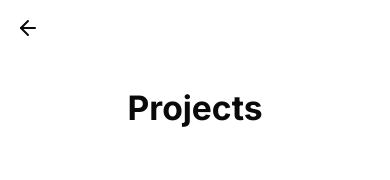
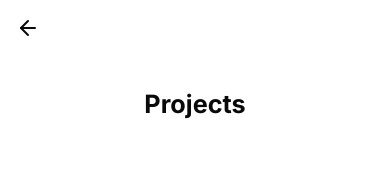
Before and after one commit to Mintostar/portfolio-app, a Next.js app: page /projects in a window 390 px wide. Shown: the top 180 px of the page. Built offline with nearby package versions, Linux system fonts and the light colour scheme.

Commit message:
- タイトル部分をコンポーネント化した
Note: タイピングのアニメーション後のバグがまだ残ってたから直したい

```diff
--- a/app/about/page.tsx
+++ b/app/about/page.tsx
@@ -1,11 +1,11 @@
 "use client";
 
 import { useState, useEffect } from "react";
-import { Typewriter } from "react-simple-typewriter";
 import { BackButton } from "@/components/BackButton";
 import { Card, CardContent } from "@/components/ui/card";
 import { motion } from "framer-motion";
 import { Github } from "lucide-react";
+import { AnimatedTitle } from "@/components/AnimatedTitle";
 
 export default function AboutPage() {
   const [typingDone, setTypingDone] = useState(false);
@@ -51,29 +51,7 @@ export default function AboutPage() {
     <main className="relative min-h-screen px-4 py-8 sm:px-6 lg:px-8">
       <BackButton />
 
-      <motion.h1
-        className={`text-4xl sm:text-5xl md:text-7xl font-bold text-center left-1/2 -translate-x-1/2 z-10 ${typingDone ? "absolute" : "fixed"
-          }`}
-        initial={{ top: "50%", scale: 1, translateY: "-50%" }}
-        animate={
-          typingDone
-            ? { top: "10vh", translateY: "0%", scale: 0.7 }
-            : { top: "50%", translateY: "-50%", scale: 1 }
-        }
-        transition={{ duration: 1, delay: 0.3 }}
-      >
-        {!typingDone && (
-          <Typewriter
-            words={["About"]}
-            loop={1}
-            cursor
-            cursorStyle="_"
-            typeSpeed={100}
-            delaySpeed={1000}
-          />
-        )}
-        {typingDone && "About"}
-      </motion.h1>
+      <AnimatedTitle title="About" typingDelay={2500} />
 
       {typingDone && (
         <section className="flex flex-col gap-8 mt-48 max-w-full sm:max-w-2xl lg:max-w-3xl mx-auto">
--- a/app/projects/page.tsx
+++ b/app/projects/page.tsx
@@ -1,12 +1,12 @@
 "use client";
 
 import { useState, useEffect } from "react";
-import { Typewriter } from "react-simple-typewriter";
 import { ProjectCard } from "@/components/ProjectCard";
 import { BackButton } from "@/components/BackButton";
-import { motion, AnimatePresence } from "framer-motion";
+import { AnimatePresence } from "framer-motion";
 import { projects, Project } from "@/data/projects";
 import { ProjectModal } from "@/components/ProjectModal";
+import { AnimatedTitle } from "@/components/AnimatedTitle";
 
 export default function ProjectsPage() {
   const [typingDone, setTypingDone] = useState(false);
@@ -29,29 +29,7 @@ export default function ProjectsPage() {
     <main className="relative min-h-screen px-4 py-8 sm:px-6 lg:px-8 bg-white">
       <BackButton />
 
-      <motion.h1
-        className={`text-5xl md:text-7xl font-bold text-center left-1/2 -translate-x-1/2 z-10 ${typingDone ? "absolute" : "fixed"
-          }`}
-        initial={{ top: "50%", scale: 1, translateY: "-50%" }}
-        animate={
-          typingDone
-            ? { top: "10vh", translateY: "0%", scale: 0.7 }
-            : { top: "50%", translateY: "-50%", scale: 1 }
-        }
-        transition={{ duration: 1, delay: 0.3 }}
-      >
-        {!typingDone && (
-          <Typewriter
-            words={["Projects"]}
-            loop={1}
-            cursor
-            cursorStyle="_"
-            typeSpeed={100}
-            delaySpeed={1000}
-          />
-        )}
-        {typingDone && "Projects"}
-      </motion.h1>
+      <AnimatedTitle title="Projects" typingDelay={2500} />
 
       {typingDone && (
         <section className="mt-[200px] grid grid-cols-1 sm:grid-cols-2 lg:grid-cols-3 gap-x-6 gap-y-8">
--- /dev/null
+++ b/components/AnimatedTitle.tsx
@@ -0,0 +1,48 @@
+"use client";
+
+import { useState, useEffect } from "react";
+import { Typewriter } from "react-simple-typewriter";
+import { motion } from "framer-motion";
+
+interface AnimatedTitleProps {
+  title: string;
+  typingDelay?: number; // タイピングアニメーションの遅延
+}
+
+export const AnimatedTitle: React.FC<AnimatedTitleProps> = ({
+  title,
+  typingDelay = 2500,
+}) => {
+  const [typingDone, setTypingDone] = useState(false);
+
+  useEffect(() => {
+    const timer = setTimeout(() => setTypingDone(true), typingDelay);
+    return () => clearTimeout(timer);
+  }, [typingDelay]);
+
+  return (
+    <motion.h1
+      className={`text-4xl sm:text-5xl md:text-7xl font-bold text-center left-1/2 -translate-x-1/2 z-10 ${typingDone ? "absolute" : "fixed"
+        }`}
+      initial={{ top: "50%", scale: 1, translateY: "-50%" }}
+      animate={
+        typingDone
+          ? { top: "10vh", translateY: "0%", scale: 0.7 }
+          : { top: "50%", translateY: "-50%", scale: 1 }
+      }
+      transition={{ duration: 1, delay: 0.3 }}
+    >
+      {!typingDone && (
+        <Typewriter
+          words={[title]}
+          loop={1}
+          cursor
+          cursorStyle="_"
+          typeSpeed={100}
+          delaySpeed={1000}
+        />
+      )}
+      {typingDone && title}
+    </motion.h1>
+  );
+};
```
